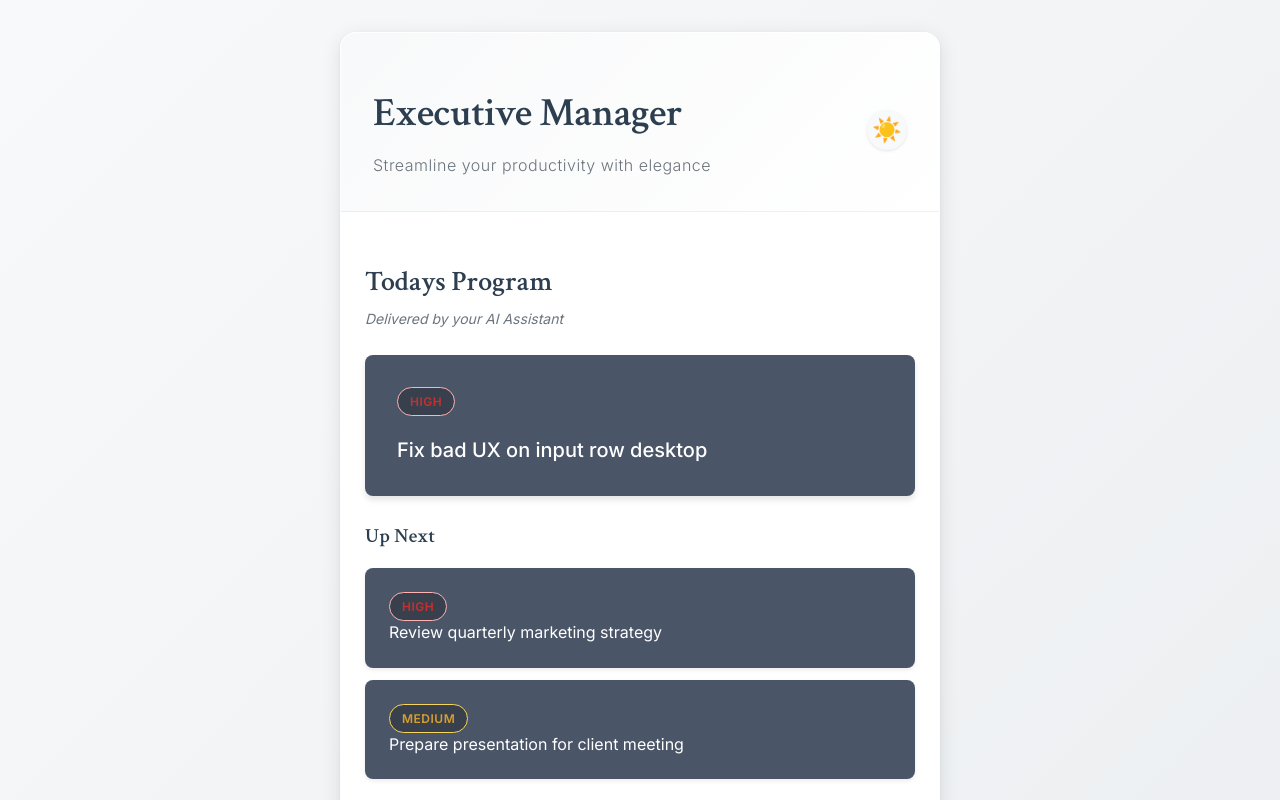
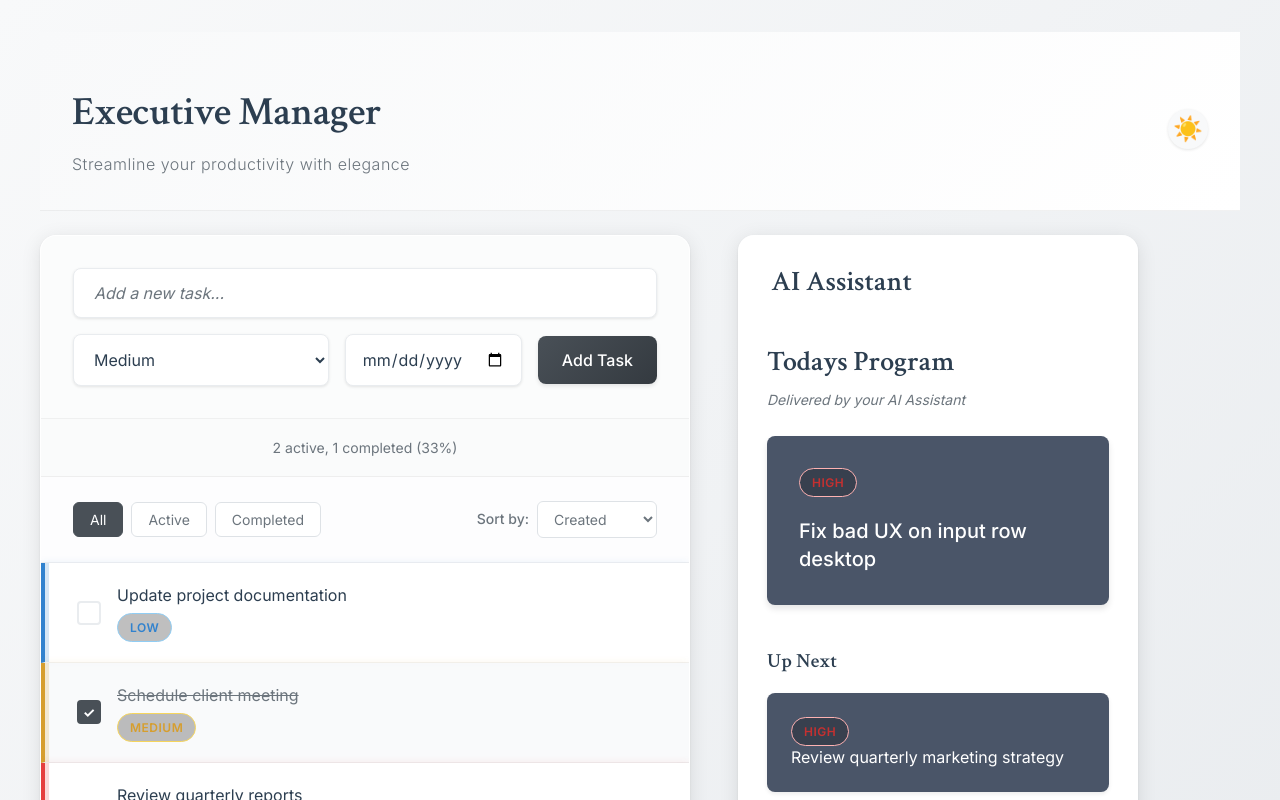
Before and after one commit to StargrrlMoonlight/SettingUpMcpServers, a React (Vite) app: page / in a window 1280 px wide. Shown: the top 800 px of the page. Built offline with nearby package versions, Linux system fonts and the light colour scheme.

Commit message:
feat: implement two-column layout for desktop view

```diff
--- a/src/App.css
+++ b/src/App.css
@@ -21,11 +21,27 @@ body {
   display: flex;
   justify-content: center;
   align-items: flex-start;
+  background: linear-gradient(135deg, var(--color-gradient-start) 0%, var(--color-gradient-end) 100%);
+}
+
+.app-layout {
+  width: 100%;
+  max-width: 1200px;
+  display: flex;
+  flex-direction: column;
+  gap: 1.5rem;
+}
+
+.columns-layout {
+  display: flex;
+  flex-direction: column;
+  gap: 1.5rem;
+  width: 100%;
+  min-height: 600px;
 }
 
 .container {
   width: 100%;
-  max-width: 600px;
   background: var(--color-container-bg);
   border-radius: 16px;
   box-shadow:
@@ -35,6 +51,26 @@ body {
   border: 1px solid rgba(255, 255, 255, 0.2);
   overflow: hidden;
   transition: background 0.3s ease, box-shadow 0.3s ease;
+}
+
+.todo-container {
+  max-width: 100%;
+}
+
+.planner-container {
+  max-width: 100%;
+}
+
+.planner-header {
+  padding: 1.5rem 2rem 0;
+}
+
+.planner-header h2 {
+  font-family: 'Crimson Text', serif;
+  font-size: 1.75rem;
+  font-weight: 600;
+  color: var(--color-primary);
+  margin-bottom: 0.5rem;
 }
 
 /* Vibe theme container effects */
@@ -62,3 +98,22 @@ body {
     border-radius: 12px;
   }
 }
+
+/* Desktop layout for two-column display */
+@media (min-width: 1024px) {
+  .columns-layout {
+    flex-direction: row;
+    align-items: flex-start;
+  }
+
+  .todo-container {
+    flex: 2;
+    max-width: 650px;
+    margin-right: 1.5rem;
+  }
+
+  .planner-container {
+    flex: 1;
+    max-width: 400px;
+  }
+}
--- a/src/App.jsx
+++ b/src/App.jsx
@@ -118,9 +118,10 @@ Example usage:
   return (
     <ThemeContext.Provider value={{ theme, cycleTheme }}>
       <div className="app">
-        <div className="container">
+        <div className="app-layout">
           <Header />
-          <AIDayPlanner />
+          <div className="columns-layout">
+            <div className="container todo-container">
               <TodoList
                 todos={migratedTodos}
                 onAddTodo={addTodo}
@@ -128,6 +129,14 @@ Example usage:
                 onDeleteTodo={deleteTodo}
                 onEditTodo={editTodo}
               />
+            </div>
+            <div className="container planner-container">
+              <div className="planner-header">
+                <h2>AI Assistant</h2>
+              </div>
+              <AIDayPlanner />
+            </div>
+          </div>
         </div>
         <SaveIndicator
           show={showSaveIndicator}
--- a/src/components/AIDayPlanner.css
+++ b/src/components/AIDayPlanner.css
@@ -1,11 +1,12 @@
 /* AI Day Planner Component */
 .ai-planner {
     width: 100%;
-    margin: 1.5rem 0;
     padding: 1.5rem;
     background: var(--color-white);
     border-radius: var(--border-radius);
     transition: var(--transition);
+    height: 100%;
+    margin-top: 0;
 }
 
 .ai-planner-title {
@@ -133,3 +134,26 @@
         font-size: 1.125rem;
     }
 }
+
+/* Desktop layout adjustments */
+@media (min-width: 1024px) {
+    .ai-planner {
+        padding: 1.75rem;
+        height: 100%;
+        display: flex;
+        flex-direction: column;
+    }
+
+    /* Make sure the planner fills the height of its container */
+    .planner-container .ai-planner {
+        min-height: 100%;
+    }
+
+    .focused-task {
+        flex-grow: 0;
+    }
+
+    .upcoming-tasks-title {
+        margin-top: 1rem;
+    }
+}
--- a/src/components/Header.css
+++ b/src/components/Header.css
@@ -9,7 +9,7 @@
   display: flex;
   justify-content: space-between;
   align-items: center;
-  max-width: 600px;
+  max-width: 1200px;
   margin: 0 auto;
 }
 
```
Also changed, not shown: 1 other file (tests, documents, lock files or other folders). Lines whose indentation alone changed are shown as unchanged.
